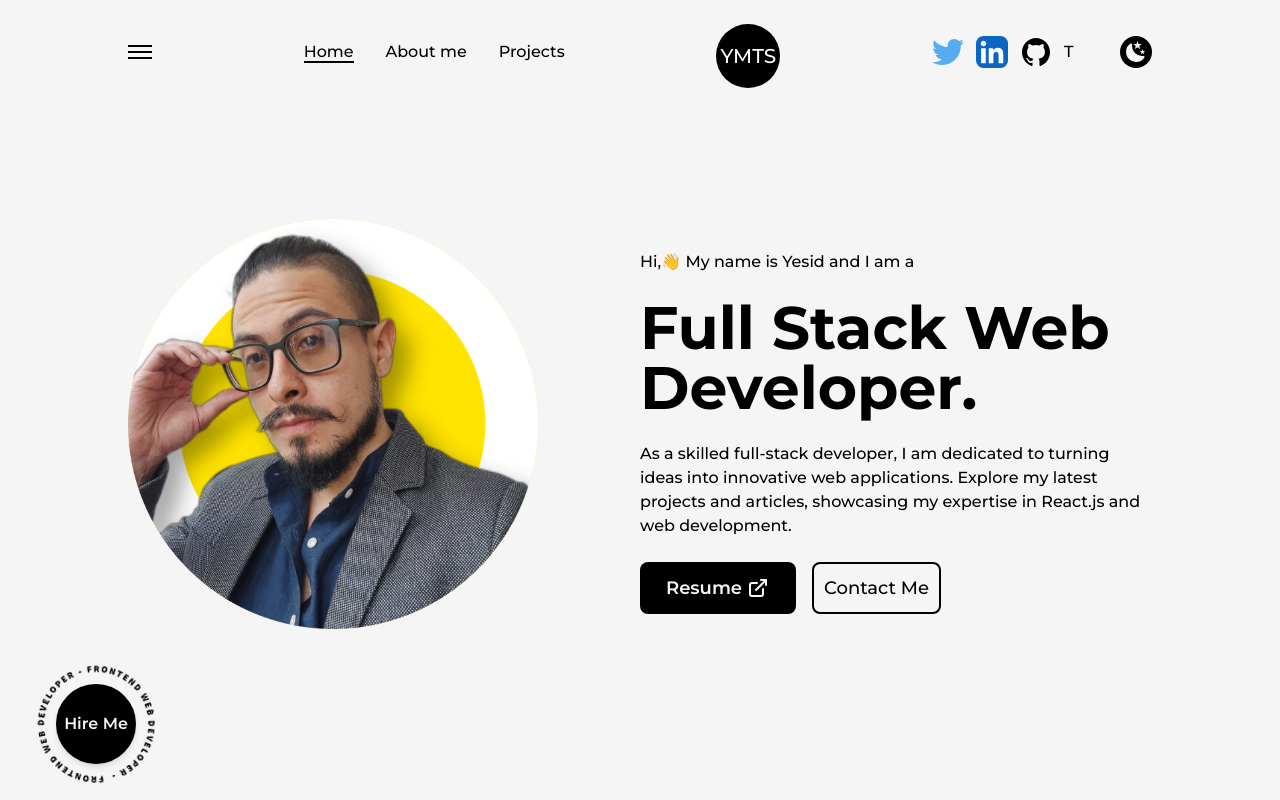
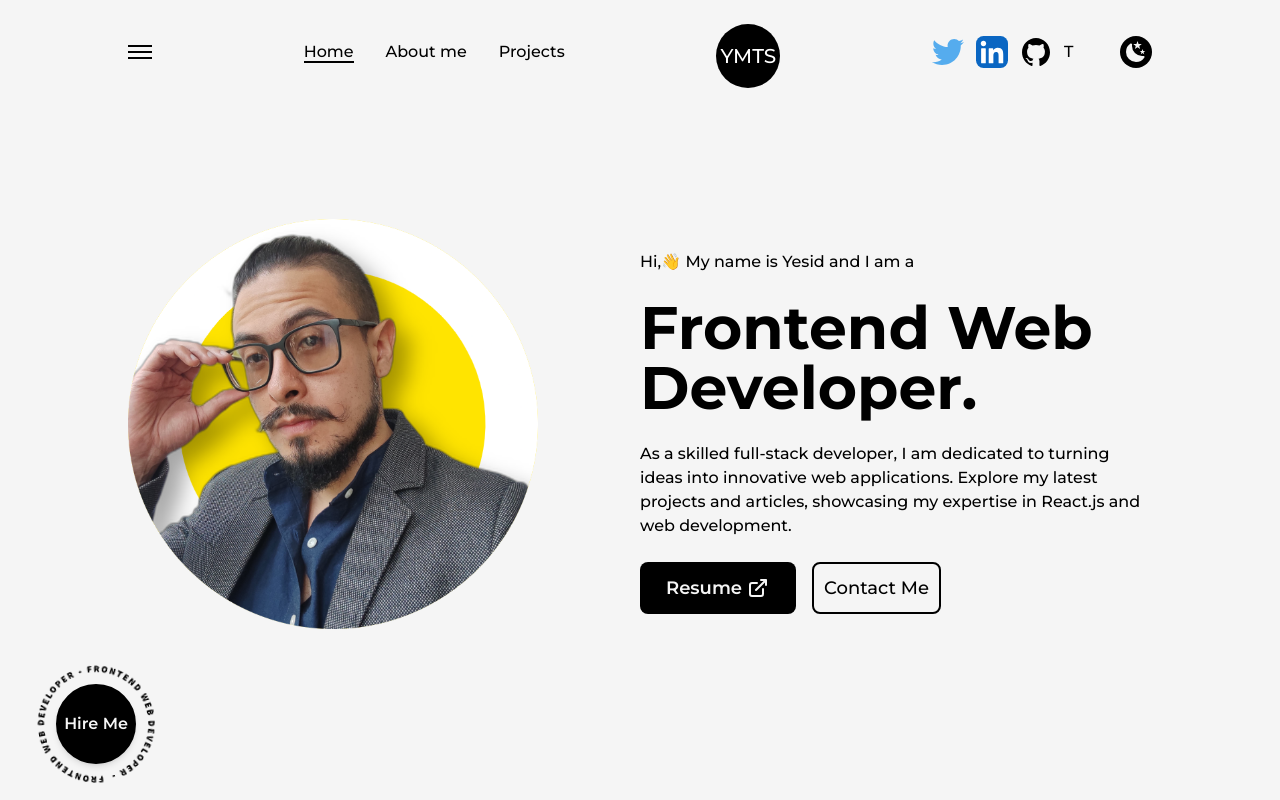
Before and after one commit to MauricioSuescun/portfolio-v2, a Next.js app: page / in a window 1280 px wide. Shown: the top 800 px of the page. Built offline with nearby package versions, Linux system fonts and the light colour scheme.

Commit message:
landing page changes

```diff
--- a/src/pages/index.js
+++ b/src/pages/index.js
@@ -39,7 +39,7 @@ export default function Home() {
                 Hi,👋 My name is Yesid and I am a
               </p>
               <AnimatedText
-                text="Full Stack Web Developer."
+                text="Frontend Web Developer."
                 className="!text-6xl !text-left"
               />
               <p className="my-4 text-base font-medium">
@@ -61,7 +61,7 @@ export default function Home() {
                 <Link
                   href="mailto:mautorres15@hotmail.com"
                   target={"_blank"}
-                  className="ml-4 text-lg font-medium capitalize text-dark p-2.5 rounded-lg border-2 border-solid border-dark dark:text-light"
+                  className="ml-4 text-lg font-medium capitalize text-dark p-2.5 rounded-lg border-2 border-solid border-dark dark:text-light dark:border-light"
                 >
                   Contact me
                 </Link>
```
